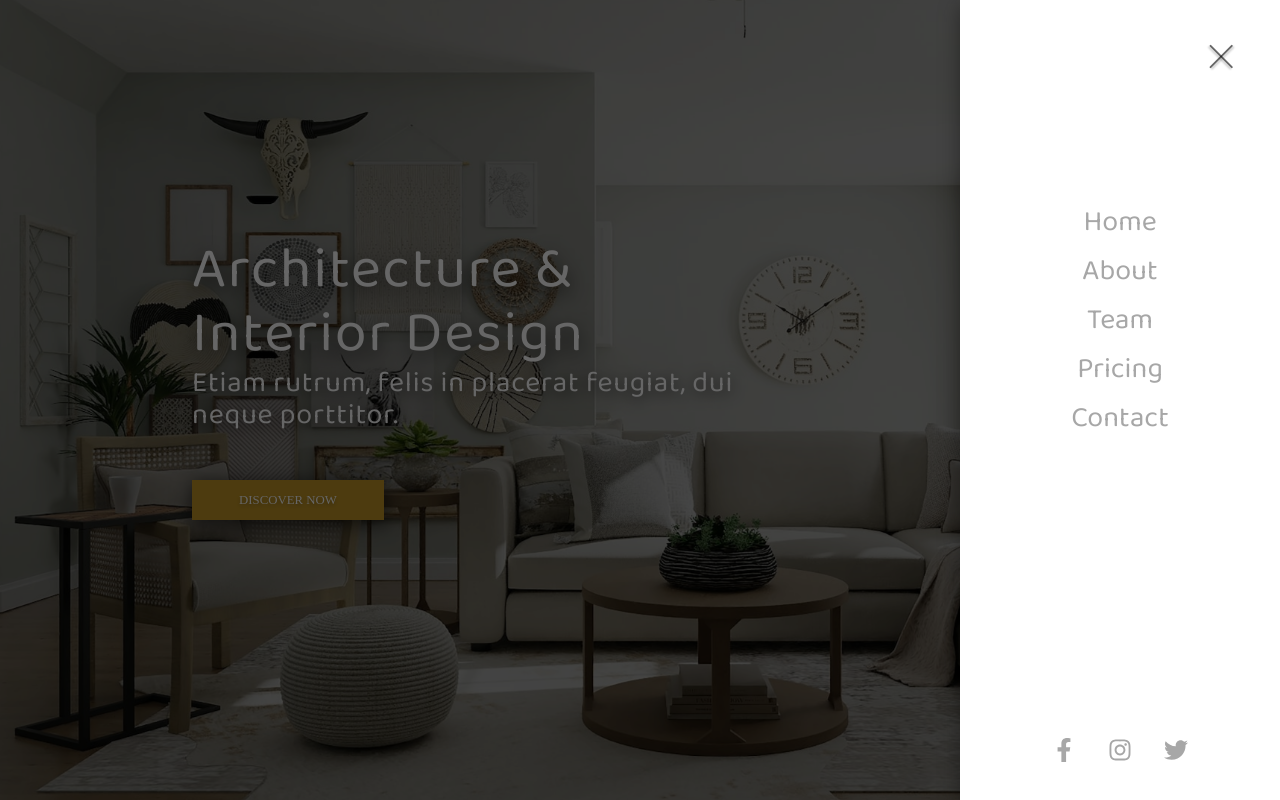
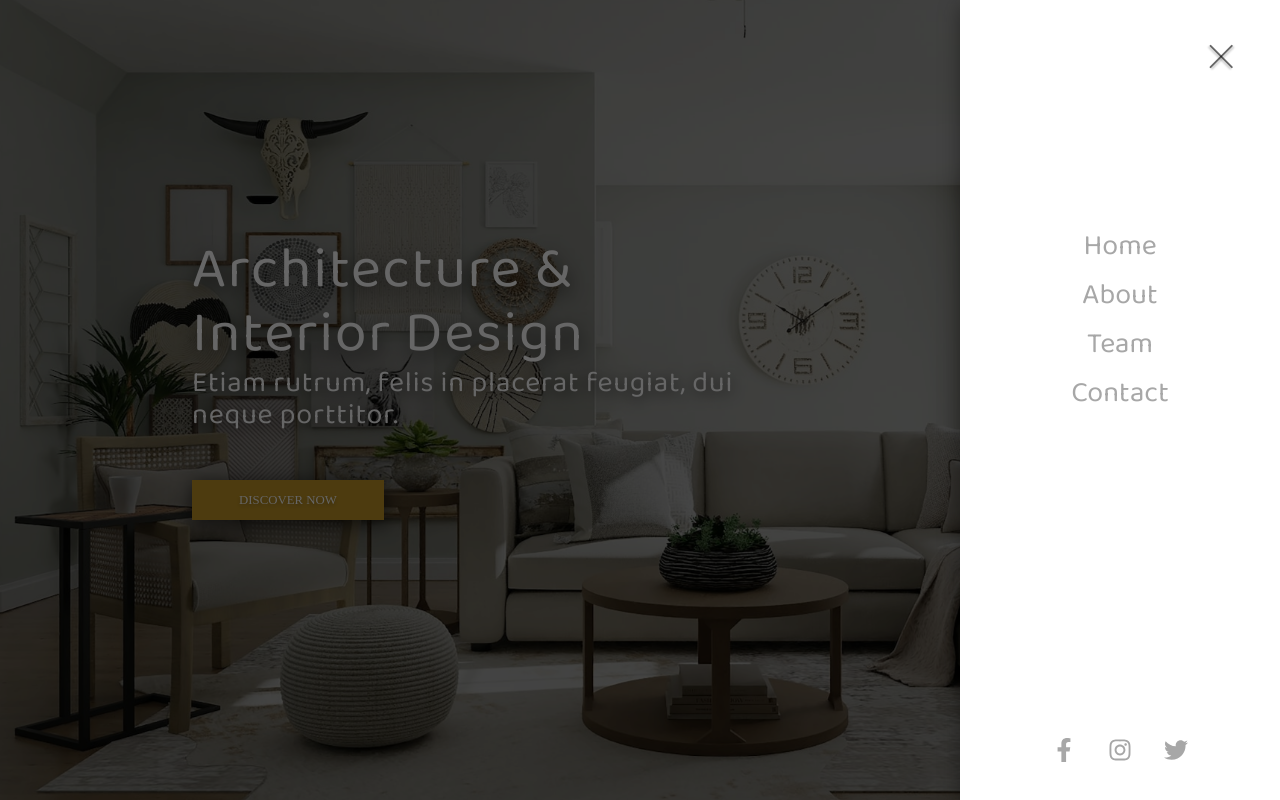
Before and after one commit to abhsyk/architect, a React (Create React App) app: page / in a window 1280 px wide. Both pictures are taken after a click on the element 1224 px from the left and 56 px from the top of the page. Shown: the top 800 px of the page. Built offline with nearby package versions, Linux system fonts and the light colour scheme; a web font is replaced by a local one.

Commit message:
Location

```diff
--- a/src/components/section/About/index.tsx
+++ b/src/components/section/About/index.tsx
@@ -67,6 +67,7 @@ const About: FC = () => {
       initial="hidden"
       animate={controls}
       ref={element}
+      id="about"
     >
       <SectionHeader title="About" />
       <Services variants={container} initial="hidden" animate="show">
@@ -195,13 +196,10 @@ const ImageWrapper = styled(motion.div)`
   grid-row: 2 / 6;
   width: 100%;
 
-  @media ${respondTo.xl} {
-    grid-row: 3 / -1;
-  }
   @media ${respondTo.lg} {
     width: 60%;
   }
-  @media ${respondTo.lg} {
+  @media ${respondTo.md} {
     width: 70%;
   }
 
--- a/src/components/section/Contact/index.tsx
+++ b/src/components/section/Contact/index.tsx
@@ -14,6 +14,7 @@ const Contact: FC = () => {
       initial="hidden"
       animate={controls}
       ref={element}
+      id="contact"
     >
       <Wrapper variants={container} initial="hidden" animate="show">
         <Left />
--- a/src/components/section/Hero/index.tsx
+++ b/src/components/section/Hero/index.tsx
@@ -5,7 +5,7 @@ import { respondTo } from '../../../styles';
 
 const Hero: FC = () => {
   return (
-    <StyledHero>
+    <StyledHero id="home">
       <ImageWrapper>
         <motion.img
           variants={bgAnim}
--- a/src/components/section/Sidebar/index.tsx
+++ b/src/components/section/Sidebar/index.tsx
@@ -7,6 +7,11 @@ import { SocialMedia } from '../../common';
 
 const Sidebar: FC = () => {
   const { isSidebarOpen, closeSidebar } = useUI();
+
+  const handleClick = (location: string) => {
+    window.location.replace(location);
+    closeSidebar();
+  };
 
   useEffect(() => {
     if (isSidebarOpen) {
@@ -25,30 +30,17 @@ const Sidebar: FC = () => {
         exit="exit"
       >
         <Menu>
-          <Item>
-            <a href="/" data-content="Home">
+          <Item onClick={() => handleClick('/#home')} data-content="Home">
             Home
-            </a>
           </Item>
-          <Item>
-            <a href="/" data-content="About">
+          <Item onClick={() => handleClick('/#about')} data-content="About">
             About
-            </a>
           </Item>
-          <Item>
-            <a href="/" data-content="Team">
+          <Item onClick={() => handleClick('/#team')} data-content="Team">
             Team
-            </a>
           </Item>
-          <Item>
-            <a href="/" data-content="Pricing">
-              Pricing
-            </a>
-          </Item>
-          <Item>
-            <a href="/" data-content="Contact">
+          <Item onClick={() => handleClick('/#contact')} data-content="Contact">
             Contact
-            </a>
           </Item>
         </Menu>
         <Social />
@@ -93,12 +85,11 @@ const Menu = styled.ul`
 
 const Item = styled.li`
   text-align: center;
-
-  a {
   font-family: ${({ theme }) => theme.fonts.primary};
   font-size: 2rem;
   color: ${({ theme }) => theme.colors.grey};
   position: relative;
+  cursor: pointer;
 
   @media ${respondTo.xl} {
     font-size: 1.8rem;
@@ -122,7 +113,6 @@ const Item = styled.li`
 
   :hover::before {
     width: 100%;
-    }
   }
 `;
 
--- a/src/components/section/Team/index.tsx
+++ b/src/components/section/Team/index.tsx
@@ -14,6 +14,7 @@ const Team: FC = () => {
       initial="hidden"
       animate={controls}
       ref={element}
+      id="team"
     >
       <SectionHeader title="Team" />
       <Cards>
--- a/src/styles/index.ts
+++ b/src/styles/index.ts
@@ -1,4 +1,4 @@
-import { createGlobalStyle, css } from 'styled-components';
+import { createGlobalStyle } from 'styled-components';
 
 export const GlobalStyle = createGlobalStyle`
   * {
```
Lines whose indentation alone changed are shown as unchanged.
